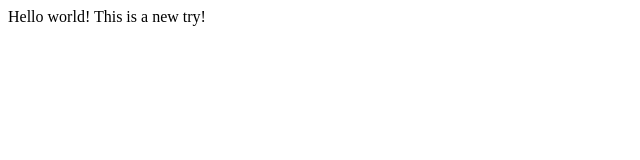
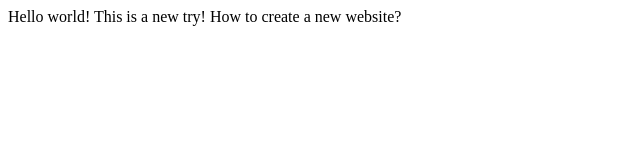
Before and after one commit to AkalyaKS/practise2.com, a plain HTML site: page index.html in a window 1280 px wide. Shown: the whole page, without its empty margins (0-640 px from the left). Drawn offline with Linux system fonts and the light colour scheme.

Commit message:
docs: update question
updated a new question in the body

```diff
--- a/index.html
+++ b/index.html
@@ -9,6 +9,7 @@
 <body>
     Hello world!
     This is a new try!
+    How to create a new website?
 
 </body>
 </html>
```
